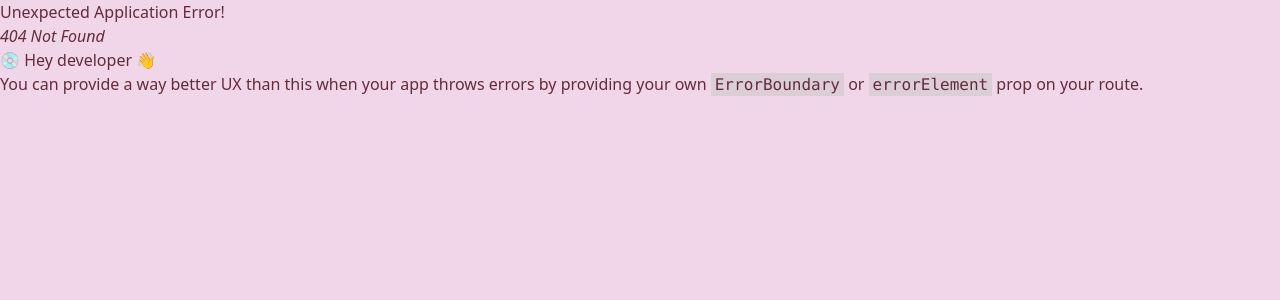
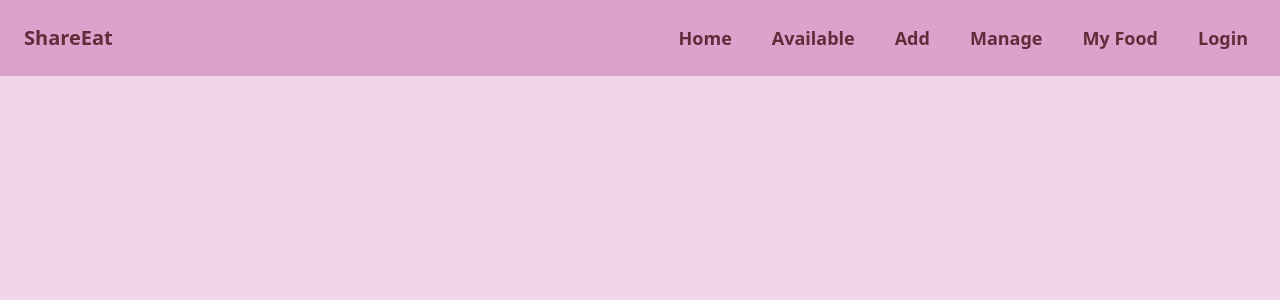
Before and after one commit to Erazul-Islam/Food-Donation, a React (Vite) app: page /footer in a window 1280 px wide. Before the commit this address had no page. Shown: the top 300 px of the page. Built offline with nearby package versions, Linux system fonts and the light colour scheme.

Commit message:
create the featured section

```diff
--- a/package.json
+++ b/package.json
@@ -15,6 +15,7 @@
     "localforage": "^1.10.0",
     "match-sorter": "^6.3.1",
     "react": "^18.2.0",
+    "react-awesome-slider": "^4.1.0",
     "react-dom": "^18.2.0",
     "react-router-dom": "^6.18.0",
     "sort-by": "^1.2.0"
--- /dev/null
+++ b/src/Components/Featured/FeaturedFood.jsx
@@ -0,0 +1,9 @@
+const FeaturedFood = () => {
+    return (
+        <div>
+
+        </div>
+    );
+};
+
+export default FeaturedFood;
--- /dev/null
+++ b/src/Components/Footer.jsx
@@ -0,0 +1,9 @@
+const Footer = () => {
+    return (
+        <div>
+
+        </div>
+    );
+};
+
+export default Footer;
--- /dev/null
+++ b/src/Components/Slider.jsx
@@ -0,0 +1,35 @@
+const Slider = () => {
+    return (
+        <div>
+            <div className="carousel h-[800px] w-full">
+                <div id="slide1" className="carousel-item relative w-full">
+                    <img src="https://i.ibb.co/C0ZqrdH/lily-banse-YHSwy6uqvk-unsplash.jpg" className="w-full" />
+                    <div className="absolute flex justify-between transform -translate-y-1/2 left-5 right-5 top-1/2">
+                        <a href="#slide4" className="btn btn-circle">❮</a>
+                        <a href="#slide2" className="btn btn-circle">❯</a>
+                    </div>
+                </div>
+                <div id="slide2" className="carousel-item relative w-full">
+                    <img src=" https://i.ibb.co/FsMJrx7/anh-nguyen-kc-A-c3f-3-FE-unsplash.jpg" className="w-full" />
+                    <div className="absolute flex justify-between transform -translate-y-1/2 left-5 right-5 top-1/2">
+                        <a href="#slide1" className="btn btn-circle">❮</a>
+                        <a href="#slide3" className="btn btn-circle">❯</a>
+                    </div>
+                </div>
+                <div id="slide3" className="carousel-item relative w-full">
+                    <img src=" https://i.ibb.co/ZfxQkGy/alicia-steels-mr-B45c-HDsr-M-unsplash.jpg" className="w-full" />
+                    <div className="absolute flex justify-between transform -translate-y-1/2 left-5 right-5 top-1/2">
+                        <a href="#slide2" className="btn btn-circle">❮</a>
+                        <a href="#slide4" className="btn btn-circle">❯</a>
+                    </div>
+                </div>
+            </div>
+        </div>
+    );
+};
+
+export default Slider;
+
+// https://i.ibb.co/C0ZqrdH/lily-banse-YHSwy6uqvk-unsplash.jpg
+// https://i.ibb.co/FsMJrx7/anh-nguyen-kc-A-c3f-3-FE-unsplash.jpg
+// https://i.ibb.co/ZfxQkGy/alicia-steels-mr-B45c-HDsr-M-unsplash.jpg
--- /dev/null
+++ b/src/Pages/Errorpage.jsx
@@ -0,0 +1,19 @@
+import { Link } from "react-router-dom";
+
+const Errorpage = () => {
+    return (
+        <div>
+            <div>
+                <div className="text-center gap-4 mt-56">
+                    <h1 className="text-7xl text-blue-700 font-bold">OPPPS!!!!</h1>
+                    <p className="text-2xl mt-4 font-semibold">404-page not found</p>
+                    <p className="mt-4">The page you are looking for might have beent removed</p><br />
+                    <p>had its name changed or is temporarily removed</p>
+                    <Link to='/'><button className="btn btn-neutral mt-6">Go Home</button></Link>
+                </div>
+            </div>
+        </div>
+    );
+};
+
+export default Errorpage;
--- a/src/Pages/Home.jsx
+++ b/src/Pages/Home.jsx
@@ -1,7 +1,9 @@
+import Slider from "../Components/Slider";
+
 const Home = () => {
     return (
         <div>
-
+            <Slider></Slider>
         </div>
     );
 };
--- a/src/Pages/Navbar.jsx
+++ b/src/Pages/Navbar.jsx
@@ -1,3 +1,5 @@
+import { NavLink } from "react-router-dom";
+
 const Navbar = () => {
     return (
         <div>
@@ -11,12 +13,17 @@ const Navbar = () => {
                                 <svg xmlns="http://www.w3.org/2000/svg" fill="none" viewBox="0 0 24 24" className="inline-block w-6 h-6 stroke-current"><path strokeLinecap="round" strokeLinejoin="round" strokeWidth="2" d="M4 6h16M4 12h16M4 18h16"></path></svg>
                             </label>
                         </div>
-                        <div className="flex-1 px-2 mx-2">Navbar Title</div>
+                        <div className="flex-1 text-xl font-bold px-2 mx-2">ShareEat</div>
                         <div className="flex-none hidden lg:block">
-                            <ul className="menu menu-horizontal">
+                            <ul className="menu text-lg gap-2 font-semibold menu-horizontal">
                                 {/* Navbar menu content here */}
-                                <li><a>Navbar Item 1</a></li>
-                                <li><a>Navbar Item 2</a></li>
+                                <li><NavLink to='/'>Home</NavLink></li>
+                                <li><NavLink to='/available'>Available</NavLink></li>
+                                <li><NavLink to='/addfood'>Add</NavLink></li>
+                                <li><NavLink to='/manage'>Manage</NavLink></li>
+                                <li><NavLink to='/myfood'>My Food</NavLink></li>
+                                <li><NavLink to='/login'>Login</NavLink></li>
+
                             </ul>
                         </div>
                     </div>
@@ -25,8 +32,11 @@ const Navbar = () => {
                     <label htmlFor="my-drawer-3" aria-label="close sidebar" className="drawer-overlay"></label>
                     <ul className="menu p-4 w-80 min-h-full bg-base-200">
                         {/* Sidebar content here */}
-                        <li><a>Sidebar Item 1</a></li>
-                        <li><a>Sidebar Item 2</a></li>
+                        <li><NavLink to='/available'>Available</NavLink></li>
+                        <li><NavLink to='/addfood'>Add</NavLink></li>
+                        <li><NavLink to='/manage'>Manage</NavLink></li>
+                        <li><NavLink to='/myfood'>My Food</NavLink></li>
+                        <li><NavLink to='/login'>Login</NavLink></li>
                     </ul>
                 </div>
             </div>
--- a/src/main.jsx
+++ b/src/main.jsx
@@ -13,11 +13,14 @@ import ManageMyFood from './Pages/ManageMyFood';
 import MyFoodReq from './Pages/MyFoodReq';
 import Login from './Pages/Login';
 import Register from './Pages/Register';
+import { Footer } from 'flowbite-react';
+import Errorpage from './Pages/Errorpage';
 
 const router = createBrowserRouter([
   {
     path: "/",
     element: <Root></Root>,
+    errorElement: <Errorpage></Errorpage>,
     children: [
       {
         path: '/',
@@ -46,6 +49,10 @@ const router = createBrowserRouter([
       {
         path: '/register',
         element: <Register></Register>
+      },
+      {
+        path:'/footer',
+        element: <Footer></Footer>
       }
     ]
   },
--- a/tailwind.config.js
+++ b/tailwind.config.js
@@ -7,7 +7,7 @@ export default {
   theme: {
     extend: {},
   },
-  plugins: [require("daisyui"),require('flowbite/plugin')],
+  plugins: [require("daisyui")],
   daisyui: {
     themes: ["valentine"], // true: all themes | false: only light + dark | array: specific themes like this ["light", "dark", "cupcake"]
   },
```
Also changed, not shown: 1 other file (tests, documents, lock files or other folders).
